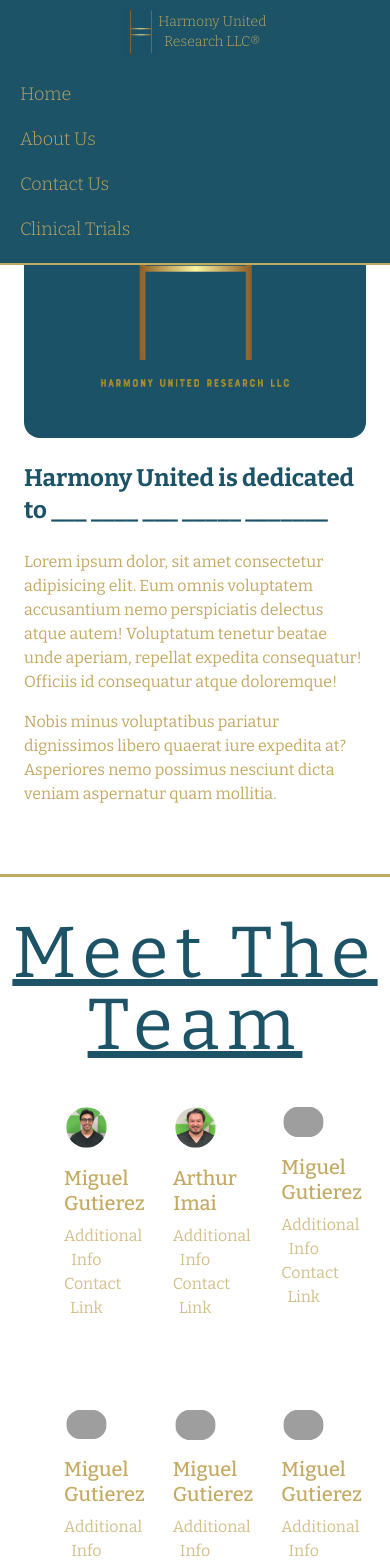
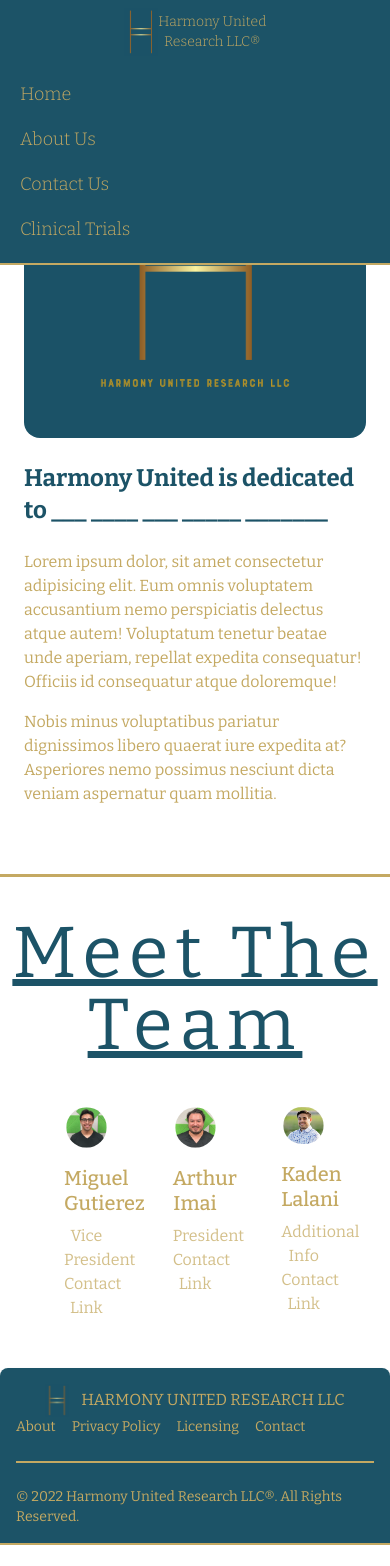
Before and after one commit to kadenlalani7/harmony-website, a React (Create React App) app: page /about_us in a window 390 px wide. Shown: the top 1566 px of the page. After the commit the page ends 1545 px from the top, so only its background shows below. Built offline with nearby package versions, Linux system fonts and the light colour scheme; grey boxes are pictures that could not be loaded.

Commit message:
Version 1.3

```diff
--- a/src/App.js
+++ b/src/App.js
@@ -12,11 +12,11 @@ import ProfileKL from './components/About/Kaden/ProfilePage';
 import { BrowserRouter, Routes, Route } from 'react-router-dom';
 
 // import {route}
-function App() {
+const App = () => {
 
   return (
     <div className="bg-white h-max font-body ">
-      <Navbar />
+      <Navbar id='nav' />
       <BrowserRouter>
         <Routes>
           <Route path="/" exact element={<Home/>} />
--- a/src/components/About/About.js
+++ b/src/components/About/About.js
@@ -2,6 +2,7 @@ import React from 'react'
 import Profile from './Profile'
 import ProfMiguel from './Miguel/Profile'
 import ProfArthur from './Arthur/Profile'
+import ProfKaden from './Kaden/Profile'
 import Logo from '../../images/logo.png'
 const About = () => {
   return (
@@ -24,10 +25,7 @@ const About = () => {
       <div class='px-16 grid grid-cols-3 gap-16 py-6 h-full animate-fade3'>
         <ProfMiguel/>
         <ProfArthur/>
-        <Profile/>
-        <Profile/>
-        <Profile/>
-        <Profile/>
+        <ProfKaden/>
       </div>
 
     </div>
--- a/src/components/About/Arthur/Profile.js
+++ b/src/components/About/Arthur/Profile.js
@@ -12,7 +12,7 @@ const Profile = () => {
           />
         </a>
         <h5 class="text-xl font-medium leading-tight mb-2 text-[#C4A962] cursor-text">Arthur Imai</h5>
-        <p class="text-[#C4A962]/75">Additional Info</p>
+        <p class="text-[#C4A962]/75">President</p>
         <p class="text-[#C4A962]/75">Contact Link</p>
     </div>
   )
--- a/src/components/About/Kaden/Profile.js
+++ b/src/components/About/Kaden/Profile.js
@@ -1,17 +1,17 @@
 import React from 'react'
-import Miguel from '../../../images/miguelSquare.png'
+import Kaden from '../../../images/kadenSqaure.png'
 
 const Profile = () => {
   return (
     <div class="text-center hover:border-[3px] border-[#C4A962]/60 rounded-lg pb-6 cursor-pointer">
-        <a href='/about_us/Miguel_Gutierez'>
+        <a href='/about_us/Kaden_Lalani'>
           <img
-            src={Miguel}
+            src={Kaden}
             class="rounded-full w-full mb-4 mx-auto hover:rounded-sm scale-90 transition-all duration-1000 hover:scale-100"
             alt="Avatar"
           />
         </a>
-        <h5 class="text-xl font-medium leading-tight mb-2 text-[#C4A962] cursor-text">Miguel Gutierez</h5>
+        <h5 class="text-xl font-medium leading-tight mb-2 text-[#C4A962] cursor-text">Kaden Lalani</h5>
         <p class="text-[#C4A962]/75">Additional Info</p>
         <p class="text-[#C4A962]/75">Contact Link</p>
     </div>
--- a/src/components/About/Kaden/ProfilePage.js
+++ b/src/components/About/Kaden/ProfilePage.js
@@ -1,5 +1,5 @@
 import React from 'react'
-import Kaden from '../../../images/arthurSquare.png'
+import Kaden from '../../../images/kadenSqaure.png'
 const ProfilePage = () => {
   return (
         <div class="container mx-auto my-5 p-5 pt-14 h-full">
@@ -11,12 +11,12 @@ const ProfilePage = () => {
                         <div class="image overflow-hidden">
                             <img class="h-auto w-full mx-auto"
                                 src={Kaden}
-                                alt="Miguel Gutierez profile"/>
+                                alt="Kaden Lalani profile"/>
                         </div>
-                        <h1 class="text-[#C4A962] font-bold text-xl my-1">Miguel Gutierez</h1>
-                        <h3 class="text-[#C4A962] font-semibold text-lg leading-6">Vice President</h3>
-                        <p class="text-sm text-[#1C5367] hover:text-[#1C5367]/80 leading-6">Miguel Gutierez is currently
-                        the vice president of Harmony United Research, helping ot conduct clinical trials and patients.</p>
+                        <h1 class="text-[#C4A962] font-bold text-xl my-1">Kaden Lalani</h1>
+                        <h3 class="text-[#C4A962] font-semibold text-lg leading-6">Engineer</h3>
+                        <p class="text-sm text-[#1C5367] hover:text-[#1C5367]/80 leading-6">Kaden Lalani helps with all thinks technology at Harmony United Reasearch
+                        to help push forward the team.</p>
                     </div>
                     {/* <!-- End of profile card --> */}
                     <div class="my-4"></div>
@@ -44,11 +44,11 @@ const ProfilePage = () => {
                             <div class="grid md:grid-cols-2 text-sm">
                                 <div class="grid grid-cols-2">
                                     <div class="px-4 py-2 font-semibold">First Name</div>
-                                    <div class="px-4 py-2">Miguel</div>
+                                    <div class="px-4 py-2">Kaden</div>
                                 </div>
                                 <div class="grid grid-cols-2">
                                     <div class="px-4 py-2 font-semibold">Last Name</div>
-                                    <div class="px-4 py-2">Gutierez</div>
+                                    <div class="px-4 py-2">Lalani</div>
                                 </div>
                                 <div class="grid grid-cols-2">
                                     <div class="px-4 py-2 font-semibold">Gender</div>
@@ -61,7 +61,7 @@ const ProfilePage = () => {
                                 <div class="grid grid-cols-2">
                                     <div class="px-4 py-2 font-semibold">Email.</div>
                                     <div class="px-4 py-2">
-                                        <a class="text-blue-800" href="mailto:mgutierrez@harmonyunitedresearch.com">mgutierrez@harmonyunitedresearch.com</a>
+                                        <a class="text-blue-800" href="mailto:klalani@harmonyunitedresearch.com">klalani@harmonyunitedresearch.com</a>
                                     </div>
                                 </div>
                             </div>
@@ -121,7 +121,7 @@ const ProfilePage = () => {
                                 </div>
                                 <ul class="list-inside space-y-2">
                                     <li>
-                                        <div class="text-[#1C5367]">Bachelors in Cellular and Molecular Biochemistry at UTEP</div>
+                                        <div class="text-[#1C5367]">Bachelors of Science in Computer Science at Arizona State University</div>
                                         <div class="text-[#1C5367] text-xs">2022</div>
                                     </li>
                                 </ul>
--- a/src/components/About/Miguel/Profile.js
+++ b/src/components/About/Miguel/Profile.js
@@ -12,7 +12,7 @@ const Profile = () => {
           />
         </a>
         <h5 class="text-xl font-medium leading-tight mb-2 text-[#C4A962] cursor-text">Miguel Gutierez</h5>
-        <p class="text-[#C4A962]/75">Additional Info</p>
+        <p class="text-[#C4A962]/75">Vice President</p>
         <p class="text-[#C4A962]/75">Contact Link</p>
     </div>
   )
--- a/src/components/Home/Home.js
+++ b/src/components/Home/Home.js
@@ -21,7 +21,7 @@ const Home = () => {
             Harmony<br/>United
           </h1>
           <h1 className='w-full text-left lg:leading-[11rem] lg:text-[8rem] md:text-7xl text-2xl text-[#C4A962] font-semibold tracking-tight drop-shadow-xl pl-3'>
-            Research Group
+            Research
           </h1>
           {/* <p className='text-left text-base px-4 text-[#C4A962]'>
           Providing direct access to known patients with their trusted physicians and research practice management solutions. Lorem ipsum dolor sit amet, consectetur adipiscing elit, sed do eiusmod tempor incididunt ut labore et dolore magna aliqua.
@@ -92,13 +92,13 @@ const Home = () => {
       {/* Center text in a div */}
       <div className='max-w-[84rem] flex flex-col h-full items-center justify-center px-2'>
         <div className='h-full w-full p-4 flex flex-col items-center justify-center px-8'>
-          <h1 className='text-center text-[#C4A962] text-5xl font-semibold pb-6 pt-2 tracking-wide'>
-            Benefits of Joining a Trial
+          <h1 className='text-center text-[#C4A962] sm:text-3xl lg:text-5xl font-extrabold pb-6 pt-2 tracking-wide'>
+            Clinical Trial Benefits
           </h1>
           {/* benfits section */}
           <div class='flex flex-row w-full pb-6'>
             <div class='basis-1/2'>
-              <ul class='list-disc text-[#C4A962] text-lg'>
+              <ul class='list-disc text-[#C4A962] text-xl'>
                 <li class='pb-4'>You may have the chance to help others get a better treatment for their health problems in the future</li>
                 <li class='text-white/80 pb-4'>Treatment from experts</li>
                 <li class='pb-4'>Free or low-cost treatment</li>
@@ -156,8 +156,8 @@ const Home = () => {
   </div>
 
   {/* Section 4: More articles to read*/}
-  <div class="mx-auto w-screen flex flex-col justify-center items-center border-b-[3px] border-[#C4A962] overflow-y-scroll" id='section4'>
-    <h1 class='text-center text-3xl tracking-wider text-[#C4A962] px-3 py-2 font-light pt-3 border-[#C4A962] bg-[#1C5367] w-full pb-3 border-y-[3px]'>Read more on what's happening</h1>
+  <div class="mx-auto w-max flex flex-col justify-center items-center border-b-[3px] border-[#C4A962]" id='section4'>
+    <h1 class='text-center text-3xl tracking-wider text-[#C4A962] px-3 py-2 font-light pt-3 border-[#C4A962] bg-[#1C5367] w-screen pb-3 border-y-[3px]'>Read more on what's happening</h1>
     <PostsBar/>
   </div>
 </div>
--- a/src/components/Navbar/Navbar.js
+++ b/src/components/Navbar/Navbar.js
@@ -1,33 +1,25 @@
 import React from 'react'
-import Logo from '../../images/logo.png'
-import LogoHoriz from '../../images/LogoHoriz.png'
 import LogoSolo from '../../images/LogoSolo.png'
-import { useState, useEffect } from 'react'
 const Navbar = () => {
+
   // document.getElementById("wholeNav").style.display = "none";
   window.onscroll = function() {
     var currentScrollPos = window.pageYOffset;
     var screenH = window.innerHeight;
-    console.log(screenH);
-    // console.log(screenH)
-
-    // if (document.body.scrollTop > 20 || document.documentElement.scrollTop > 20) {
-    //   document.getElementById("wholeNav").style.top = "-50px";
-    // } else {
-    //   document.getElementById("wholeNav").style.top = "0px";
-    // }
+    var url = window.location.href;
 
     // 20 is an arbitrary number here, just to make you think if you need the prevScrollpos variable:
-    if (currentScrollPos > -1) {
+    if (currentScrollPos < screenH+20 && url === 'http://localhost:3000/')
+    {
       // I am using 'display' instead of 'top':
+      document.getElementById("wholeNav").style.display = "none";
+    } else {
       document.getElementById("wholeNav").style.display = "initial";
-    } else {
-      document.getElementById("wholeNav").style.display = "none";
     }
   }
 
   return (
-<nav class="bg-[#1C5367] border-b-2 border-[#C4A962] fixed w-full top-0 z-50 hidden" id='wholeNav'>
+<nav class="bg-[#1C5367] border-b-2 border-[#C4A962] fixed w-full top-0 z-40" id='wholeNav'>
   <div class="max-w-7xl mx-auto px-2 sm:px-6 lg:px-8">
     <div class="relative flex items-center justify-between h-16">
 
```
Also changed, not shown: src/components/Home/PostsBar.js (+23 -11 lines), src/images/kadenSqaure.png (added), 1 other file (tests, documents, lock files or other folders).
